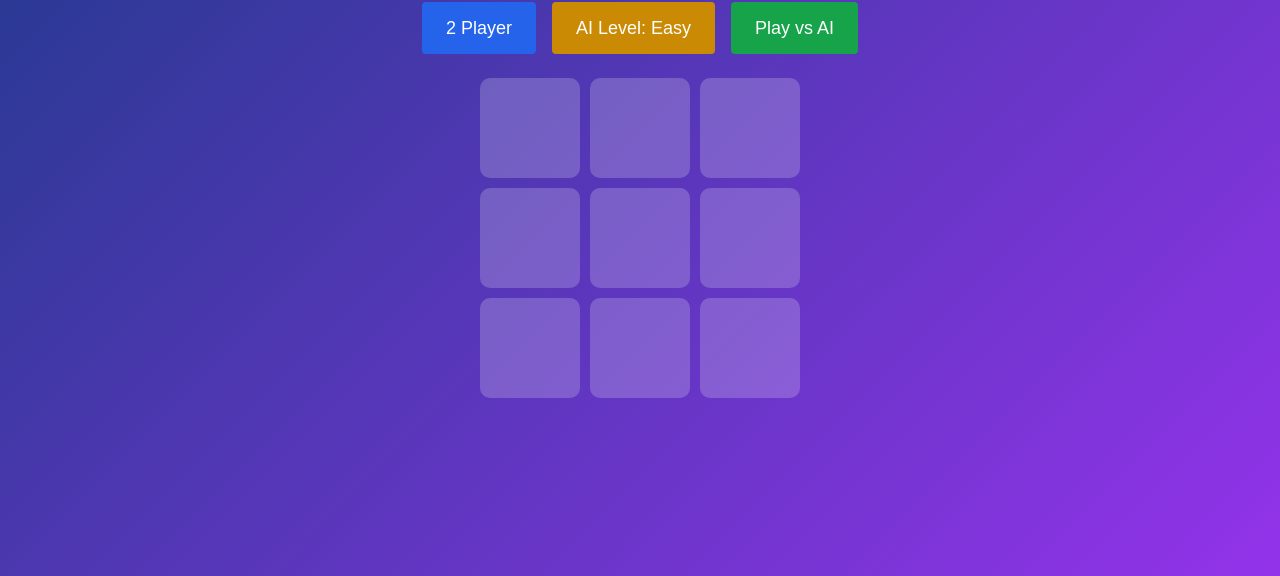
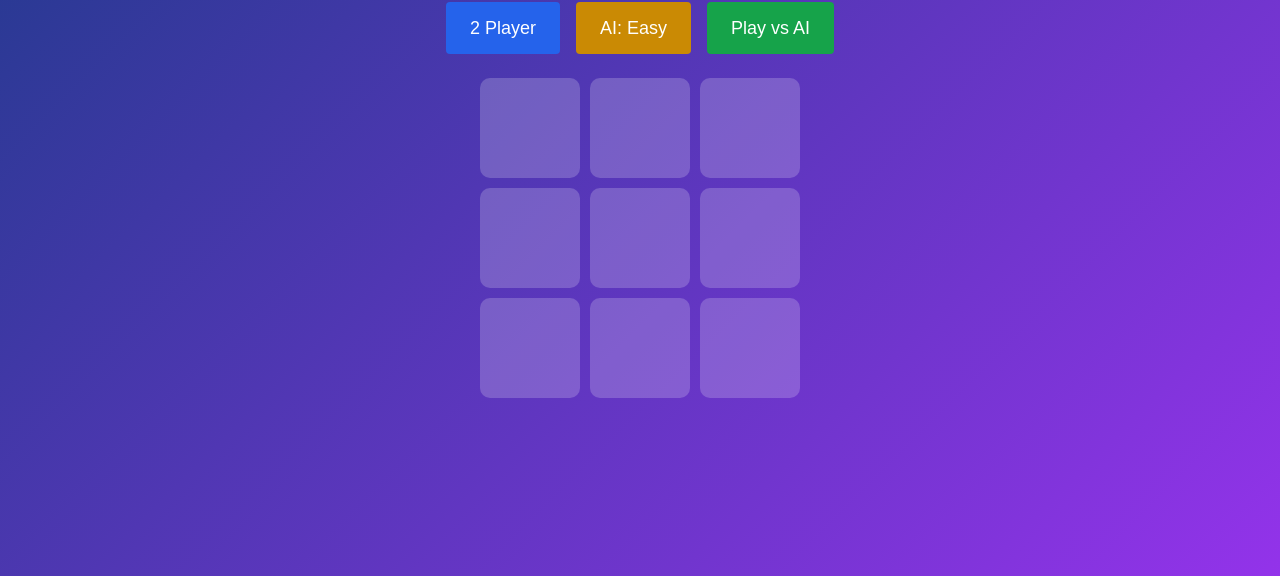
Before and after one commit to CubeZockii/Tic-Tac-Toe, a plain HTML site: page index.html in a window 1280 px wide. Shown: the part 224-800 px from the top of the page. Drawn offline with nearby package versions, Linux system fonts and the light colour scheme.

Commit message:
Aktualisieren von index.html

```diff
--- a/index.html
+++ b/index.html
@@ -52,7 +52,7 @@
 
     <div class="flex gap-4 mb-6">
         <button id="mode-btn" onclick="startGame(false)" class="px-6 py-3 bg-blue-600 hover:bg-blue-700 rounded text-lg">2 Player</button>
-        <button id="difficulty-btn" onclick="toggleDifficulty()" class="px-6 py-3 bg-yellow-600 hover:bg-yellow-700 rounded text-lg">AI Level: <span id="difficulty">Easy</span></button>
+        <button id="difficulty-btn" onclick="toggleDifficulty()" class="px-6 py-3 bg-yellow-600 hover:bg-yellow-700 rounded text-lg">AI: <span id="difficulty">Easy</span></button>
         <button id="ai-btn" onclick="startGame(true)" class="px-6 py-3 bg-green-600 hover:bg-green-700 rounded text-lg">Play vs AI</button>
     </div>
 
```
